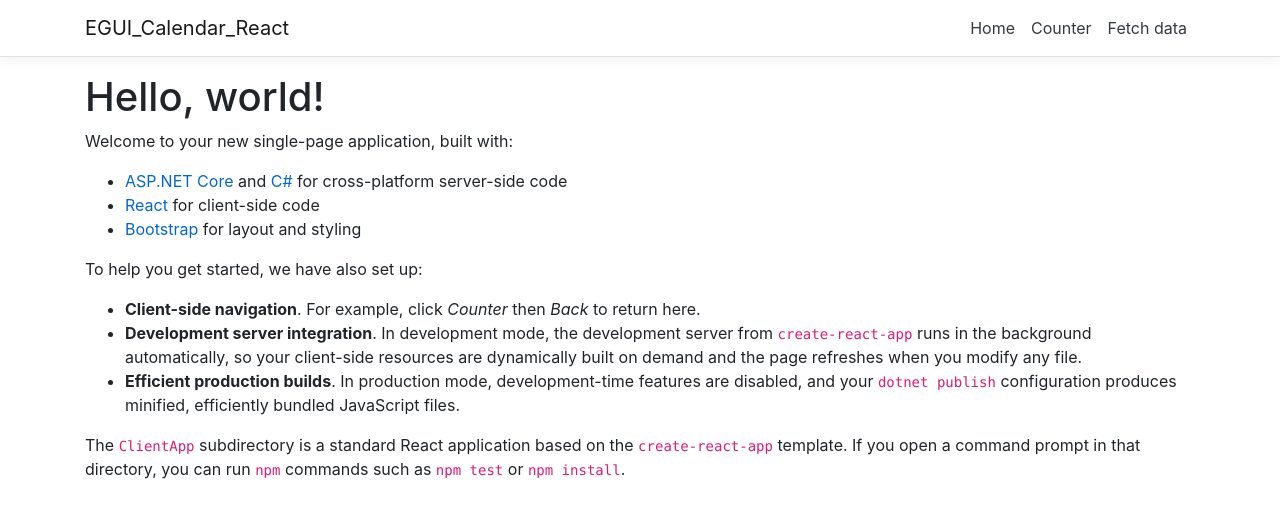
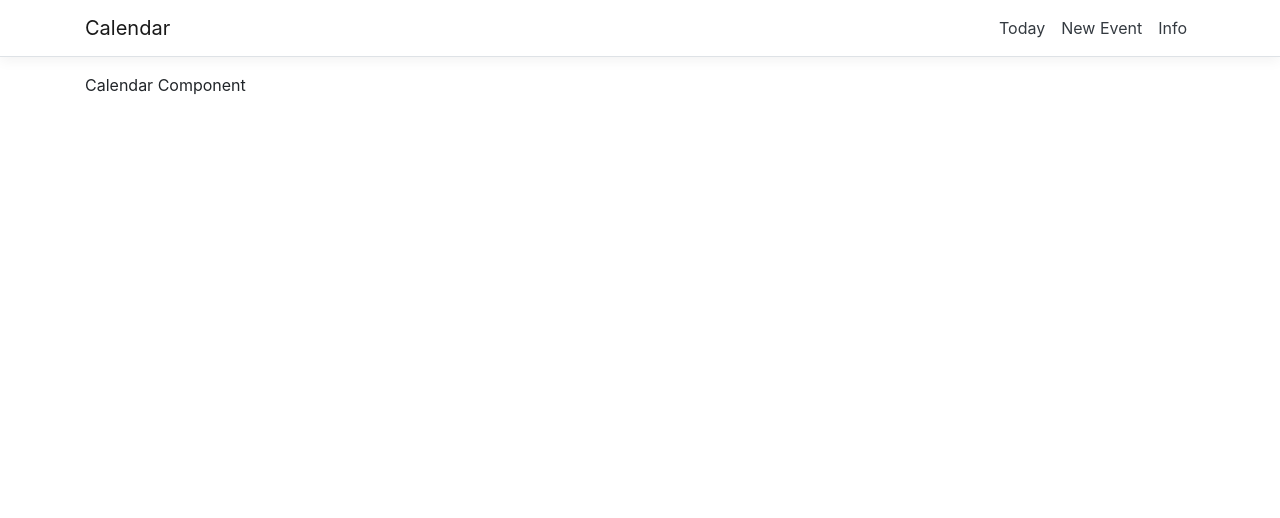
Before and after one commit to kacpwoja/EGUI_Calendar_React, a React (Create React App) app in the folder EGUI_Calendar_React/ClientApp/: page / in a window 1280 px wide. Shown: the top 518 px of the page. Built offline with nearby package versions, Linux system fonts and the light colour scheme.

Commit message:
front start

```diff
--- a/EGUI_Calendar_React/ClientApp/src/App.js
+++ b/EGUI_Calendar_React/ClientApp/src/App.js
@@ -1,9 +1,10 @@
 import React, { Component } from 'react';
 import { Route } from 'react-router';
 import { Layout } from './components/Layout';
-import { Home } from './components/Home';
-import { FetchData } from './components/FetchData';
-import { Counter } from './components/Counter';
+import { Calendar } from './components/Calendar'
+import { Day } from './components/Day'
+import { Event } from './components/Event'
+import { Info } from './components/Info'
 
 import './custom.css'
 
@@ -13,9 +14,10 @@ export default class App extends Component {
   render () {
     return (
       <Layout>
-        <Route exact path='/' component={Home} />
-        <Route path='/counter' component={Counter} />
-        <Route path='/fetch-data' component={FetchData} />
+        <Route exact path='/' component={Calendar} />
+        <Route path='/day' component={Day} />
+        <Route path='/event' component={Event} />
+        <Route path='/info' component={Info} />
       </Layout>
     );
   }
--- /dev/null
+++ b/EGUI_Calendar_React/ClientApp/src/components/Calendar.js
@@ -0,0 +1,11 @@
+import React, { Component } from 'react'
+
+export class Calendar extends Component {
+    render() {
+        return (
+            <div>
+                Calendar Component
+            </div>
+        );
+                }
+}
--- a/EGUI_Calendar_React/ClientApp/src/components/Counter.js
+++ /dev/null
@@ -1,31 +0,0 @@
-import React, { Component } from 'react';
-
-export class Counter extends Component {
-  static displayName = Counter.name;
-
-  constructor(props) {
-    super(props);
-    this.state = { currentCount: 0 };
-    this.incrementCounter = this.incrementCounter.bind(this);
-  }
-
-  incrementCounter() {
-    this.setState({
-      currentCount: this.state.currentCount + 1
-    });
-  }
-
-  render() {
-    return (
-      <div>
-        <h1>Counter</h1>
-
-        <p>This is a simple example of a React component.</p>
-
-        <p aria-live="polite">Current count: <strong>{this.state.currentCount}</strong></p>
-
-        <button className="btn btn-primary" onClick={this.incrementCounter}>Increment</button>
-      </div>
-    );
-  }
-}
--- /dev/null
+++ b/EGUI_Calendar_React/ClientApp/src/components/Day.js
@@ -0,0 +1,11 @@
+import React, { Component } from 'react'
+
+export class Day extends Component {
+    render() {
+        return (
+            <div>
+                Day Component
+            </div>
+        );
+    }
+}
--- /dev/null
+++ b/EGUI_Calendar_React/ClientApp/src/components/Event.js
@@ -0,0 +1,11 @@
+import React, { Component } from 'react'
+
+export class Event extends Component {
+    render() {
+        return (
+            <div>
+                Event Component
+            </div>
+        );
+    }
+}
--- a/EGUI_Calendar_React/ClientApp/src/components/FetchData.js
+++ /dev/null
@@ -1,59 +0,0 @@
-import React, { Component } from 'react';
-
-export class FetchData extends Component {
-  static displayName = FetchData.name;
-
-  constructor(props) {
-    super(props);
-    this.state = { forecasts: [], loading: true };
-  }
-
-  componentDidMount() {
-    this.populateWeatherData();
-  }
-
-  static renderForecastsTable(forecasts) {
-    return (
-      <table className='table table-striped' aria-labelledby="tabelLabel">
-        <thead>
-          <tr>
-            <th>Date</th>
-            <th>Temp. (C)</th>
-            <th>Temp. (F)</th>
-            <th>Summary</th>
-          </tr>
-        </thead>
-        <tbody>
-          {forecasts.map(forecast =>
-            <tr key={forecast.date}>
-              <td>{forecast.date}</td>
-              <td>{forecast.temperatureC}</td>
-              <td>{forecast.temperatureF}</td>
-              <td>{forecast.summary}</td>
-            </tr>
-          )}
-        </tbody>
-      </table>
-    );
-  }
-
-  render() {
-    let contents = this.state.loading
-      ? <p><em>Loading...</em></p>
-      : FetchData.renderForecastsTable(this.state.forecasts);
-
-    return (
-      <div>
-        <h1 id="tabelLabel" >Weather forecast</h1>
-        <p>This component demonstrates fetching data from the server.</p>
-        {contents}
-      </div>
-    );
-  }
-
-  async populateWeatherData() {
-    const response = await fetch('weatherforecast');
-    const data = await response.json();
-    this.setState({ forecasts: data, loading: false });
-  }
-}
--- a/EGUI_Calendar_React/ClientApp/src/components/Home.js
+++ /dev/null
@@ -1,26 +0,0 @@
-import React, { Component } from 'react';
-
-export class Home extends Component {
-  static displayName = Home.name;
-
-  render () {
-    return (
-      <div>
-        <h1>Hello, world!</h1>
-        <p>Welcome to your new single-page application, built with:</p>
-        <ul>
-          <li><a href='https://get.asp.net/'>ASP.NET Core</a> and <a href='https://msdn.microsoft.com/en-us/library/67ef8sbd.aspx'>C#</a> for cross-platform server-side code</li>
-          <li><a href='https://facebook.github.io/react/'>React</a> for client-side code</li>
-          <li><a href='http://getbootstrap.com/'>Bootstrap</a> for layout and styling</li>
-        </ul>
-        <p>To help you get started, we have also set up:</p>
-        <ul>
-          <li><strong>Client-side navigation</strong>. For example, click <em>Counter</em> then <em>Back</em> to return here.</li>
-          <li><strong>Development server integration</strong>. In development mode, the development server from <code>create-react-app</code> runs in the background automatically, so your client-side resources are dynamically built on demand and the page refreshes when you modify any file.</li>
-          <li><strong>Efficient production builds</strong>. In production mode, development-time features are disabled, and your <code>dotnet publish</code> configuration produces minified, efficiently bundled JavaScript files.</li>
-        </ul>
-        <p>The <code>ClientApp</code> subdirectory is a standard React application based on the <code>create-react-app</code> template. If you open a command prompt in that directory, you can run <code>npm</code> commands such as <code>npm test</code> or <code>npm install</code>.</p>
-      </div>
-    );
-  }
-}
--- /dev/null
+++ b/EGUI_Calendar_React/ClientApp/src/components/Info.js
@@ -0,0 +1,11 @@
+import React, { Component } from 'react'
+
+export class Info extends Component {
+    render() {
+        return (
+            <div>
+                Info Component
+            </div>
+        );
+    }
+}
--- a/EGUI_Calendar_React/ClientApp/src/components/NavMenu.js
+++ b/EGUI_Calendar_React/ClientApp/src/components/NavMenu.js
@@ -26,18 +26,18 @@ export class NavMenu extends Component {
       <header>
         <Navbar className="navbar-expand-sm navbar-toggleable-sm ng-white border-bottom box-shadow mb-3" light>
           <Container>
-            <NavbarBrand tag={Link} to="/">EGUI_Calendar_React</NavbarBrand>
+            <NavbarBrand tag={Link} to="/">Calendar</NavbarBrand>
             <NavbarToggler onClick={this.toggleNavbar} className="mr-2" />
             <Collapse className="d-sm-inline-flex flex-sm-row-reverse" isOpen={!this.state.collapsed} navbar>
               <ul className="navbar-nav flex-grow">
                 <NavItem>
-                  <NavLink tag={Link} className="text-dark" to="/">Home</NavLink>
+                  <NavLink tag={Link} className="text-dark" to="/day">Today</NavLink>
                 </NavItem>
                 <NavItem>
-                  <NavLink tag={Link} className="text-dark" to="/counter">Counter</NavLink>
+                  <NavLink tag={Link} className="text-dark" to="/event">New Event</NavLink>
                 </NavItem>
                 <NavItem>
-                  <NavLink tag={Link} className="text-dark" to="/fetch-data">Fetch data</NavLink>
+                  <NavLink tag={Link} className="text-dark" to="/info">Info</NavLink>
                 </NavItem>
               </ul>
             </Collapse>
```
Also changed, not shown: 1 other file (tests, documents, lock files or other folders).
